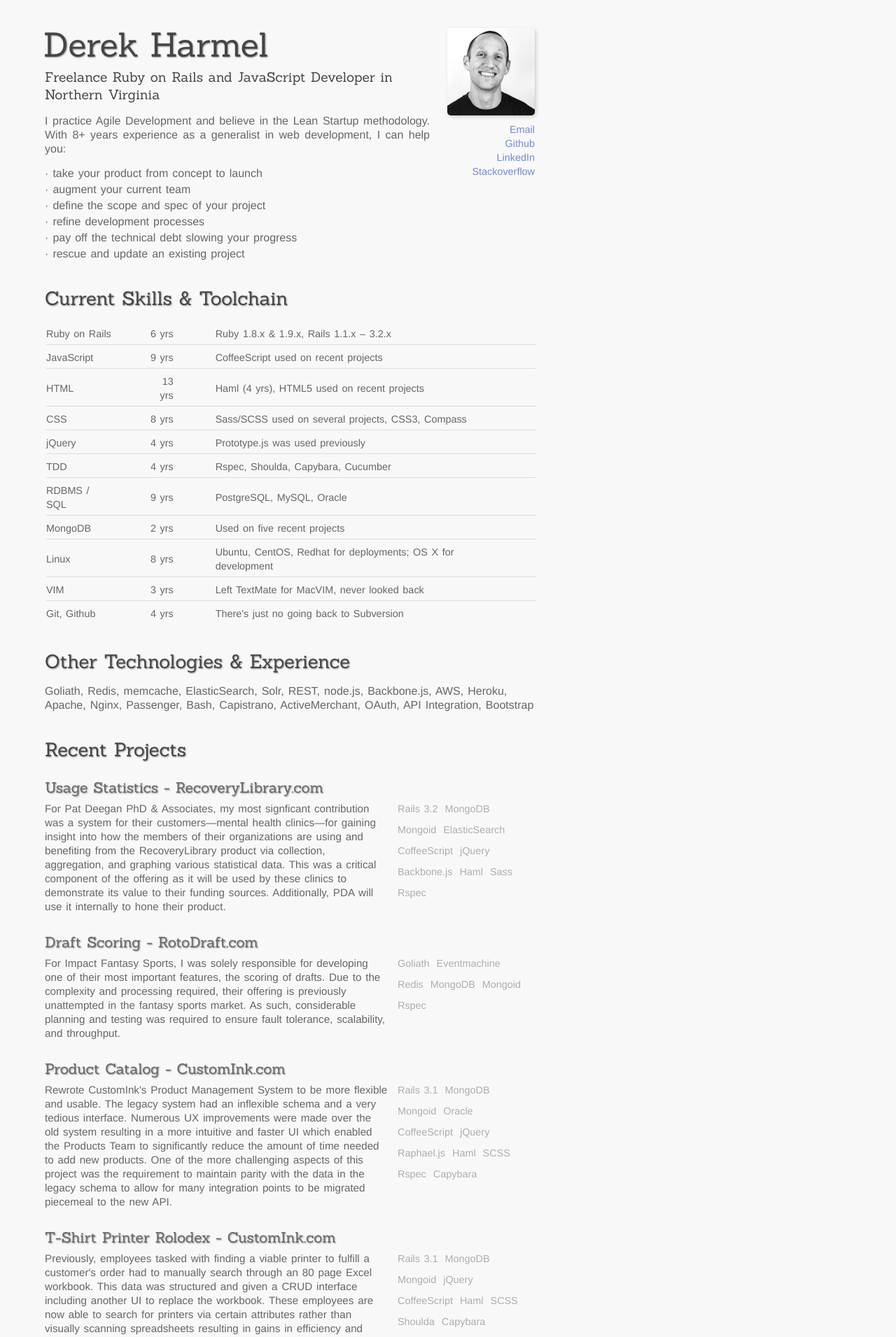
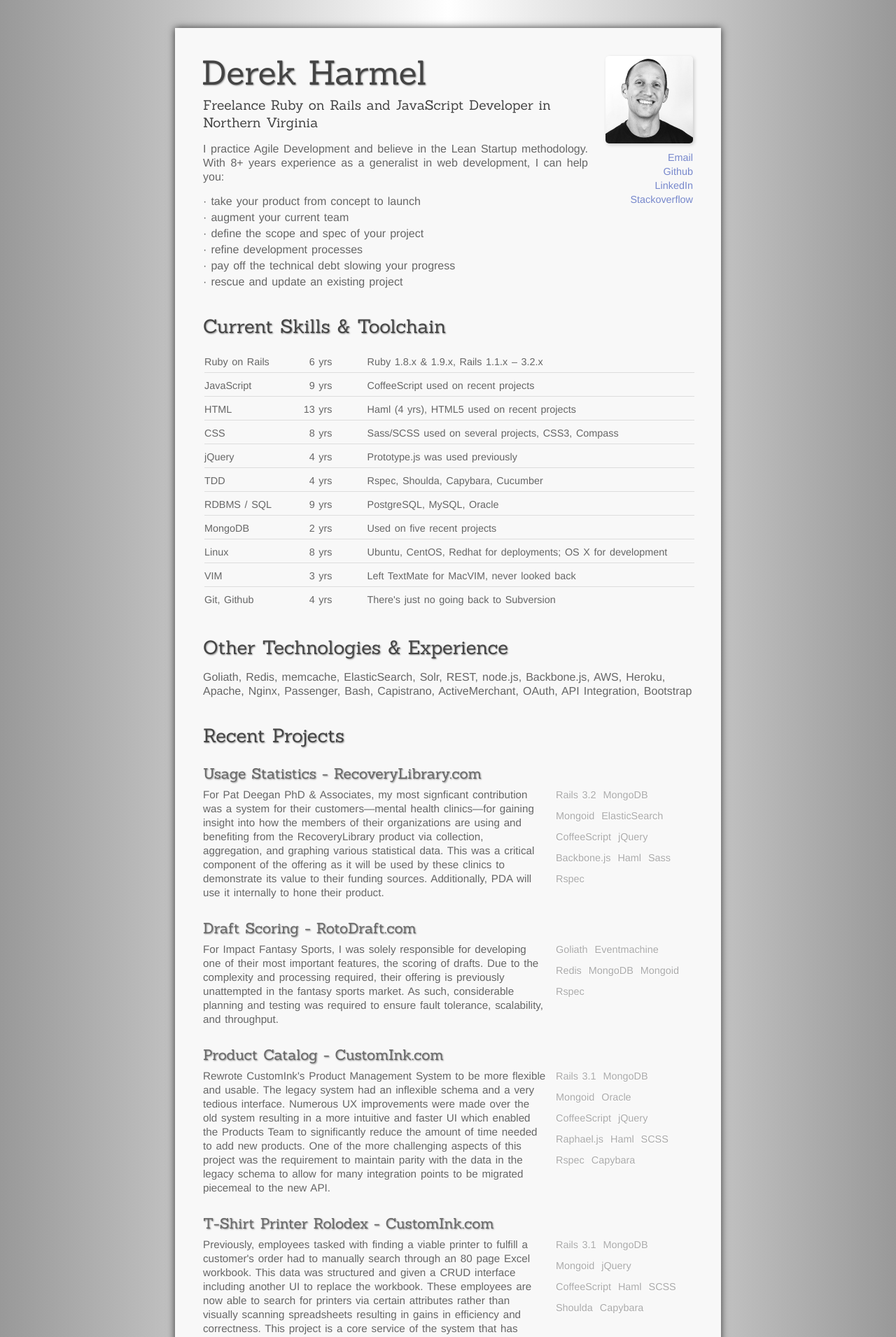
Before and after one commit to derekharmel/derekharmel.github.com, a Jekyll site: the page built from index.html, in a window 1280 px wide. Shown: the top 1911 px of the page at 70% size. Built offline with Jekyll 4.4.1, drawn with Linux system fonts in a browser that asks for light colours.

Commit message:
Center aligned and added some pretty gradients and shadows

```diff
--- a/scss/print.scss
+++ b/scss/print.scss
@@ -9,6 +9,7 @@
 
 div.container {
   margin: 0;
+  box-shadow: 0 0 0;
 }
 
 h1 {
--- a/stylesheets/print.css
+++ b/stylesheets/print.css
@@ -12,27 +12,28 @@
 /* line 10, ../scss/print.scss */
 div.container {
   margin: 0;
+  box-shadow: 0 0 0;
 }
 
-/* line 14, ../scss/print.scss */
+/* line 15, ../scss/print.scss */
 h1 {
   margin-top: 0;
 }
 
-/* line 18, ../scss/print.scss */
+/* line 19, ../scss/print.scss */
 td {
   border-top: 1px solid transparent;
 }
-/* line 20, ../scss/print.scss */
+/* line 21, ../scss/print.scss */
 td:nth-of-type(n+2) {
   padding: 5px;
 }
-/* line 23, ../scss/print.scss */
+/* line 24, ../scss/print.scss */
 td:nth-of-type(1) {
   padding: 5px 5px 5px 0;
 }
 
-/* line 28, ../scss/print.scss */
+/* line 29, ../scss/print.scss */
 .tech-list li {
   box-shadow: none !important;
 }
--- a/stylesheets/screen.css
+++ b/stylesheets/screen.css
@@ -73,9 +73,13 @@
 
 /* line 14, ../scss/screen.scss */
 body {
-  background-color: #f8f8f8;
   color: #666;
   word-spacing: 0.1em;
+  background: -webkit-gradient(linear, 0% 50%, 100% 50%, color-stop(0%, #999999), color-stop(50%, #ffffff), color-stop(100%, #999999));
+  background: -webkit-linear-gradient(left, #999999, #ffffff, #999999);
+  background: -moz-linear-gradient(left, #999999, #ffffff, #999999);
+  background: -o-linear-gradient(left, #999999, #ffffff, #999999);
+  background: linear-gradient(left, #999999, #ffffff, #999999);
 }
 
 /* line 20, ../scss/screen.scss */
@@ -85,18 +89,21 @@
 
 /* line 24, ../scss/screen.scss */
 div.container {
-  margin-left: 5%;
+  margin: 40px auto;
   padding: 40px 0;
   width: 700px;
+  background-color: #f8f8f8;
+  padding: 40px;
+  box-shadow: 0px 0px 10px #333;
 }
 
-/* line 30, ../scss/screen.scss */
+/* line 33, ../scss/screen.scss */
 #me {
   display: inline;
   float: right;
   margin-left: 25px;
 }
-/* line 34, ../scss/screen.scss */
+/* line 37, ../scss/screen.scss */
 #me img {
   -webkit-border-radius: 5px;
   -moz-border-radius: 5px;
@@ -107,41 +114,41 @@
   box-shadow: 2px 2px 5px #ccc;
 }
 
-/* line 41, ../scss/screen.scss */
+/* line 44, ../scss/screen.scss */
 #links {
   margin-top: 5px;
   font-size: .9em;
 }
-/* line 45, ../scss/screen.scss */
+/* line 48, ../scss/screen.scss */
 #links li {
   text-align: right;
   margin: 0;
 }
-/* line 49, ../scss/screen.scss */
+/* line 52, ../scss/screen.scss */
 #links a {
   color: #78c;
   text-decoration: none;
 }
-/* line 52, ../scss/screen.scss */
+/* line 55, ../scss/screen.scss */
 #links a:hover {
   text-decoration: underline;
 }
 
-/* line 58, ../scss/screen.scss */
+/* line 61, ../scss/screen.scss */
 #intro {
   margin-top: 15px;
   text-align: justify;
 }
-/* line 62, ../scss/screen.scss */
+/* line 65, ../scss/screen.scss */
 #intro li {
   margin: 3px 0;
 }
-/* line 64, ../scss/screen.scss */
+/* line 67, ../scss/screen.scss */
 #intro li:before {
   content: "\b7  ";
 }
 
-/* line 70, ../scss/screen.scss */
+/* line 73, ../scss/screen.scss */
 h1, h4, h5 {
   margin-top: 30px;
   color: #444;
@@ -149,7 +156,7 @@
   font-family: Sanchez;
 }
 
-/* line 76, ../scss/screen.scss */
+/* line 79, ../scss/screen.scss */
 h1 {
   font-size: 3em;
   line-height: 48px;
@@ -157,7 +164,7 @@
   margin-top: 0;
 }
 
-/* line 82, ../scss/screen.scss */
+/* line 85, ../scss/screen.scss */
 h2 {
   font-family: Sanchez;
   color: #444;
@@ -168,14 +175,14 @@
   text-shadow: -1px 1px white;
 }
 
-/* line 91, ../scss/screen.scss */
+/* line 94, ../scss/screen.scss */
 h4 {
   font-size: 1.7em;
   line-height: 1.7em;
   margin-bottom: 10px;
 }
 
-/* line 96, ../scss/screen.scss */
+/* line 99, ../scss/screen.scss */
 h5 {
   font-size: 1.3em;
   line-height: 1.3em;
@@ -185,65 +192,65 @@
   margin: 7px 0px;
 }
 
-/* line 105, ../scss/screen.scss */
+/* line 108, ../scss/screen.scss */
 ul {
   margin-top: 15px;
   padding: 0;
 }
-/* line 108, ../scss/screen.scss */
+/* line 111, ../scss/screen.scss */
 ul li {
   margin: 8px 0;
 }
 
-/* line 113, ../scss/screen.scss */
+/* line 116, ../scss/screen.scss */
 table {
   margin-left: 2px;
   width: 100%;
   font-size: .9em;
 }
 
-/* line 118, ../scss/screen.scss */
+/* line 121, ../scss/screen.scss */
 tr:nth-of-type(n+2) {
   border-top: 1px solid #ddd;
 }
 
-/* line 121, ../scss/screen.scss */
+/* line 124, ../scss/screen.scss */
 td {
   padding-top: 8px !important;
 }
-/* line 124, ../scss/screen.scss */
+/* line 127, ../scss/screen.scss */
 td:nth-of-type(n+2) {
-  padding: 5px 30px;
+  padding: 5px 25px;
 }
-/* line 127, ../scss/screen.scss */
+/* line 130, ../scss/screen.scss */
 td:nth-of-type(1) {
   padding: 5px 15px 5px 0;
 }
-/* line 130, ../scss/screen.scss */
+/* line 133, ../scss/screen.scss */
 td:nth-of-type(2) {
   text-align: right;
 }
 
-/* line 135, ../scss/screen.scss */
+/* line 138, ../scss/screen.scss */
 .project {
   clear: both;
   float: left;
   margin-bottom: 20px;
 }
-/* line 139, ../scss/screen.scss */
+/* line 142, ../scss/screen.scss */
 .project .name {
   float: left;
   color: #888;
   margin-bottom: 5px;
   font-weight: bold;
 }
-/* line 145, ../scss/screen.scss */
+/* line 148, ../scss/screen.scss */
 .project .tech-list {
   float: right;
   width: 28%;
   margin: 0;
 }
-/* line 149, ../scss/screen.scss */
+/* line 152, ../scss/screen.scss */
 .project .tech-list li {
   float: left;
   display: inline;
@@ -258,7 +265,7 @@
   border-radius: 3px;
   margin: 0px;
 }
-/* line 160, ../scss/screen.scss */
+/* line 163, ../scss/screen.scss */
 .project .description {
   clear: both;
   float: left;
@@ -266,25 +273,25 @@
   font-size: .95em;
 }
 
-/* line 169, ../scss/screen.scss */
+/* line 172, ../scss/screen.scss */
 .job {
   overflow: hidden;
   *zoom: 1;
   margin-bottom: 20px;
 }
-/* line 172, ../scss/screen.scss */
+/* line 175, ../scss/screen.scss */
 .job .title {
   float: left;
   color: #888;
   display: inline-block;
   font-style: italic;
 }
-/* line 178, ../scss/screen.scss */
+/* line 181, ../scss/screen.scss */
 .job .duration {
   float: right;
   color: #aaa;
 }
-/* line 182, ../scss/screen.scss */
+/* line 185, ../scss/screen.scss */
 .job .description {
   clear: both;
   float: left;
@@ -293,7 +300,7 @@
   font-size: .9em;
 }
 
-/* line 191, ../scss/screen.scss */
+/* line 194, ../scss/screen.scss */
 ul.misc {
   margin-top: 5px;
 }
```
Also changed, not shown: scss/screen.scss (+6 -3 lines), 4 other files.
